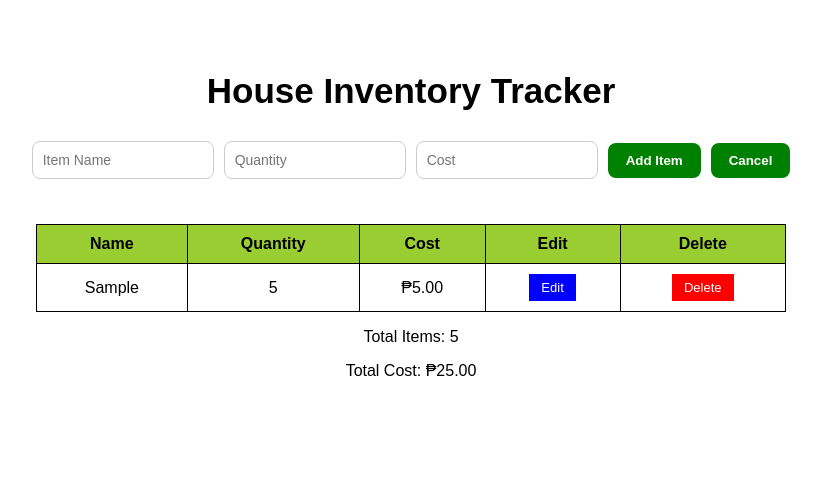
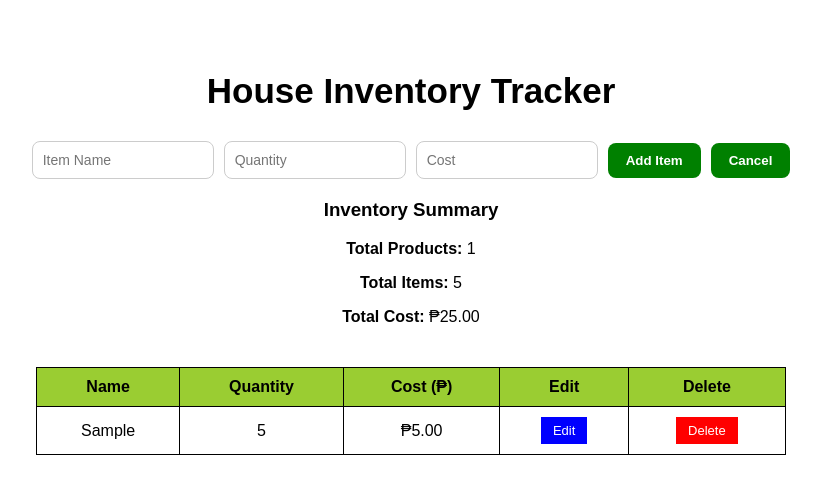
Before and after one commit to ellamaepacundo07-ctrl/inventory, a React (Vite) app: page / in a window 1280 px wide. Both pictures are taken after typing "Sample", "5", "5" into the empty fields and a click on the button "Add Item". Shown: the top 494 px of the page, without its empty margins (229-1050 px from the left). Built offline with nearby package versions, Linux system fonts and the light colour scheme.

Commit message:
summary and total cost/ delete

```diff
--- a/src/App.css
+++ b/src/App.css
@@ -107,3 +107,22 @@ th {
   margin-top: 10px;
   color: black;
 }
+
+.totals {
+  margin-top: 20px;
+  padding: 15px;
+  background-color: #f9f9f9;
+  border: 1px solid #ddd;
+  border-radius: 8px;
+  text-align: left;
+}
+
+.totals h3 {
+  margin-bottom: 10px;
+  color: #333;
+}
+
+.totals p {
+  margin: 5px 0;
+  font-size: 1rem;
+}
--- a/src/App.jsx
+++ b/src/App.jsx
@@ -1,64 +1,76 @@
 import React, { useState, useEffect } from "react";
 import InventoryForm from "./components/InventoryForm";
 import InventoryList from "./components/InventoryList";
+import InventorySummary from "./components/InventorySummary";
 import "./App.css";
 
 function App() {
-  // localStorage para save sa inventorylist  //
+  // Load inventory from localStorage
   const [items, setItems] = useState(() => {
     const savedItems = localStorage.getItem("inventoryItems");
-    if (savedItems) {
-      const parsed = JSON.parse(savedItems);
-      return parsed.map((item) => ({
+    if (!savedItems) return [];
+
+    const parsed = JSON.parse(savedItems);
+    return parsed.map((item) => ({
+      ...item,
+      quantity: Number(item.quantity) || 0,
+      cost: Number(item.cost) || 0,
+    }));
+  });
+
+  // Clean old localStorage data on first load (optional)
+  useEffect(() => {
+    const saved = localStorage.getItem("inventoryItems");
+    if (saved) {
+      const parsed = JSON.parse(saved);
+      const cleaned = parsed.map((item) => ({
         ...item,
-        quantity: Number(item.quantity),
-        cost: Number(item.cost),
+        quantity: Number(item.quantity) || 0,
+        cost: Number(item.cost) || 0,
       }));
+      localStorage.setItem("inventoryItems", JSON.stringify(cleaned));
     }
+  }, []);
 
-    return savedItems ? JSON.parse(savedItems) : [];
-  });
-  // Save items og maalisdan  //
+  // Save items to localStorage when changed
   useEffect(() => {
     localStorage.setItem("inventoryItems", JSON.stringify(items));
   }, [items]);
 
-  // pag mag add new item //
+  // Add new item
   const handleAddItem = (item) => setItems([...items, item]);
 
-  // Delete item //
+  // Delete item
   const handleDeleteItem = (id) =>
     setItems(items.filter((item) => item.id !== id));
 
-  // STATE STATE STATE for editing //
+  // Edit item logic
   const [editingItem, setEditingItem] = useState(null);
 
-  // Start PAG MAG EDIT, BEFORE SAVE EDITED ITEM //
-  const handleEditItem = (item) => {
-    setEditingItem(item);
-  };
+  const handleEditItem = (item) => setEditingItem(item);
 
-  // Save edited item //
   const handleUpdateItem = (updatedItem) => {
     setItems(
       items.map((item) => (item.id === updatedItem.id ? updatedItem : item))
     );
-    setEditingItem(null); // clear edit mode
-  };
-  //  Cancel editing
-  const handleCancelEdit = () => {
     setEditingItem(null);
   };
+
+  const handleCancelEdit = () => setEditingItem(null);
 
   return (
     <div className="app-container">
       <h1>House Inventory Tracker</h1>
+
       <InventoryForm
         onAddItem={handleAddItem}
         onUpdateItem={handleUpdateItem}
         editingItem={editingItem}
         onCancelEdit={handleCancelEdit}
       />
+
+      <InventorySummary items={items} />
+
       <InventoryList
         items={items}
         onEdit={handleEditItem}
--- a/src/components/InventoryForm.jsx
+++ b/src/components/InventoryForm.jsx
@@ -36,8 +36,8 @@ export default function InventoryForm({
       const updatedItem = {
         ...editingItem,
         name,
-        quantity: parseInt(quantity),
-        cost: parseFloat(cost),
+        quantity: Number(quantity) || 0,
+        cost: Number(cost) || 0,
       };
       onUpdateItem(updatedItem);
     } else {
@@ -45,8 +45,8 @@ export default function InventoryForm({
       const newItem = {
         id: Date.now(),
         name,
-        quantity: parseInt(quantity),
-        cost: parseFloat(cost),
+        quantity: Number(quantity) || 0,
+        cost: Number(cost) || 0,
       };
       onAddItem(newItem);
     }
--- a/src/components/InventoryList.jsx
+++ b/src/components/InventoryList.jsx
@@ -1,12 +1,6 @@
 import React from "react";
 
 export default function InventoryList({ items, onEdit, onDelete }) {
-  const totalItems = items.reduce((sum, item) => sum + item.quantity, 0);
-  const totalCost = items.reduce(
-  (sum, item) => sum + Number(item.quantity) * Number(item.cost),
-  0
-);
-
   return (
     <div className="inventory-list">
       <table>
@@ -14,7 +8,7 @@ export default function InventoryList({ items, onEdit, onDelete }) {
           <tr>
             <th>Name</th>
             <th>Quantity</th>
-            <th>Cost</th>
+            <th>Cost (₱)</th>
             <th>Edit</th>
             <th>Delete</th>
           </tr>
@@ -30,7 +24,12 @@ export default function InventoryList({ items, onEdit, onDelete }) {
               <tr key={item.id}>
                 <td>{item.name}</td>
                 <td>{item.quantity}</td>
-                <td>₱{item.cost.toFixed(2)}</td>
+                <td>
+                  ₱
+                  {Number(item.cost).toLocaleString("en-PH", {
+                    minimumFractionDigits: 2,
+                  })}
+                </td>
                 <td>
                   <button className="edit-btn" onClick={() => onEdit(item)}>
                     Edit
@@ -49,12 +48,6 @@ export default function InventoryList({ items, onEdit, onDelete }) {
           )}
         </tbody>
       </table>
-      {items.length > 0 && (
-        <div className="totals">
-          <p className="totalitems">Total Items: {totalItems}</p>
-          <p className="totalcost">Total Cost: ₱{totalCost.toFixed(2)}</p>
-        </div>
-      )}
     </div>
   );
 }
--- /dev/null
+++ b/src/components/InventorySummary.jsx
@@ -0,0 +1,32 @@
+import React from "react";
+
+export default function InventorySummary({ items }) {
+  if (!items || items.length === 0) {
+    return (
+      <div className="inventory-summary empty">
+        <p>No items to summarize yet.</p>
+      </div>
+    );
+  }
+
+  // Compute totals safely
+  const totalItems = items.reduce((sum, item) => sum + (Number(item.quantity) || 0), 0);
+  const totalCost = items.reduce((sum, item) => {
+    const qty = Number(item.quantity) || 0;
+    const cost = Number(item.cost) || 0;
+    return sum + qty * cost;
+  }, 0);
+  const uniqueProducts = items.length;
+
+  return (
+    <div className="inventory-summary">
+      <h3> Inventory Summary</h3>
+      <p><strong>Total Products:</strong> {uniqueProducts}</p>
+      <p><strong>Total Items:</strong> {totalItems}</p>
+      <p>
+        <strong>Total Cost:</strong>{" "}
+        ₱{totalCost.toLocaleString("en-PH", { minimumFractionDigits: 2 })}
+      </p>
+    </div>
+  );
+}
```
